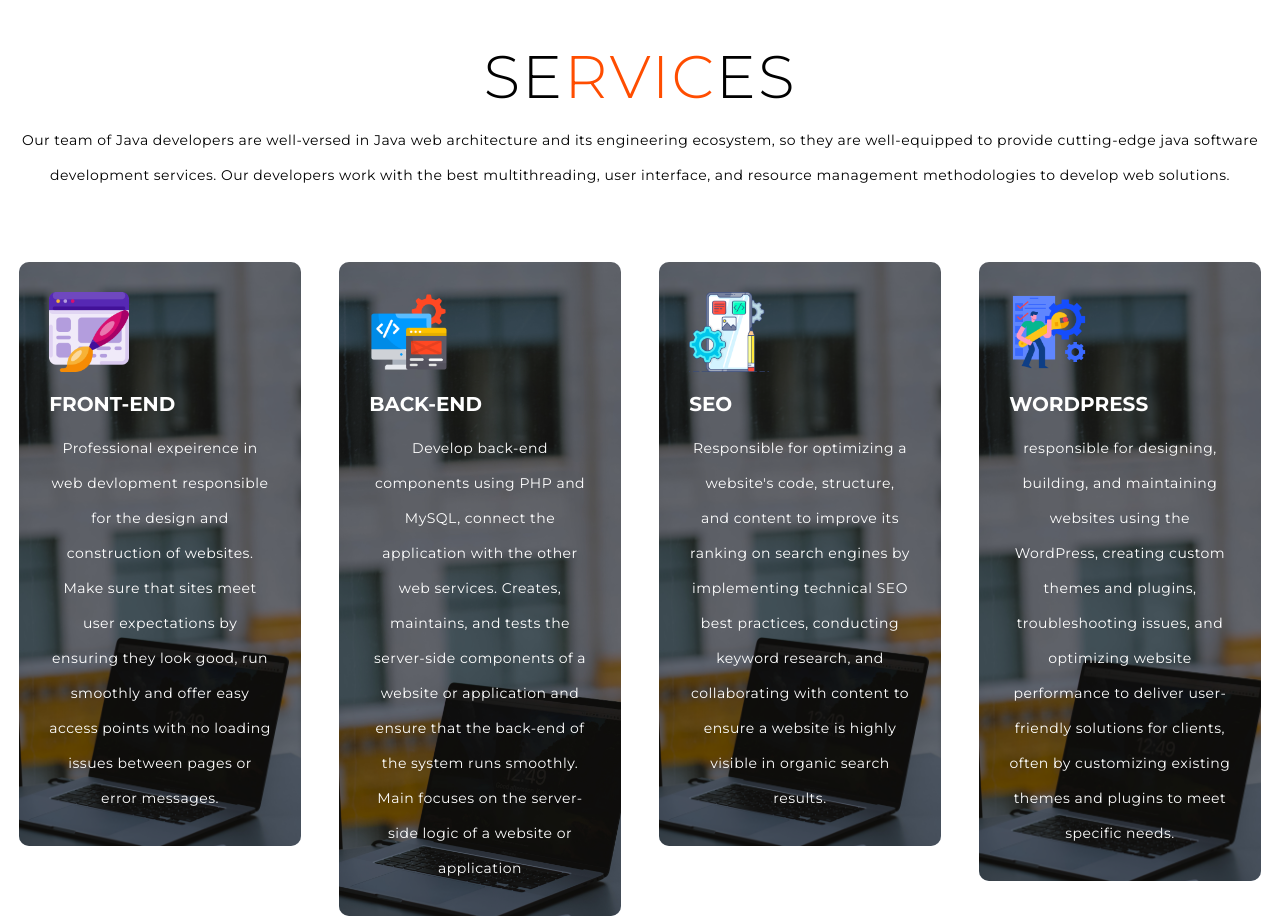
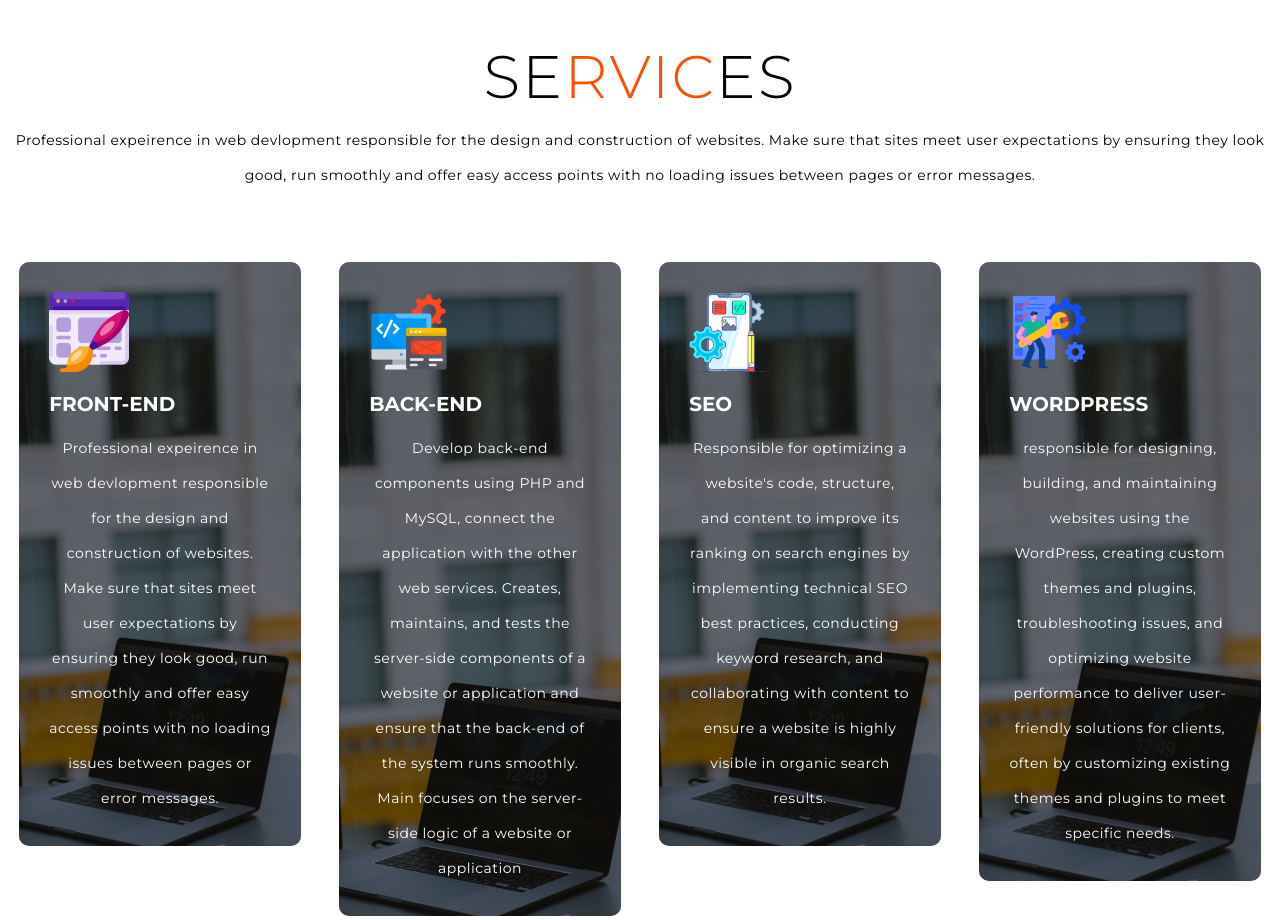
Before and after one commit to Bhagyashrik1/Tech__Coder, a plain HTML site: page index.html in a window 1280 px wide. Shown: the part 860-1780 px from the top of the page. Drawn offline with Linux system fonts and the light colour scheme.

Commit message:
Update index.html

```diff
--- a/index.html
+++ b/index.html
@@ -49,7 +49,7 @@
         <div class="services container">
             <div class="service-top">
                 <h1 class="section-title">Se<span>rvic</span>es</h1>
-                <p>Our team of Java developers are well-versed in Java web architecture and its engineering ecosystem, so they are well-equipped to provide cutting-edge java software development services. Our developers work with the best multithreading, user interface, and resource management methodologies to develop web solutions.</p>
+                <p>Professional expeirence in web devlopment responsible for the design and construction of websites. Make sure that sites meet user expectations by ensuring they look good, run smoothly and offer easy access points with no loading issues between pages or error messages.</p>
             </div>
 
             <div class="service-bottom">
```
